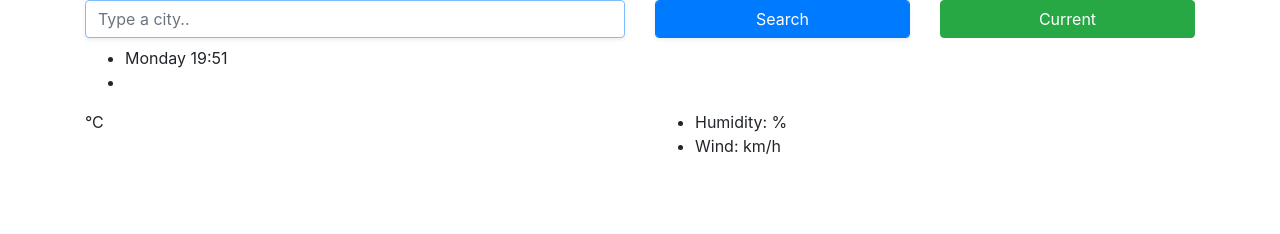
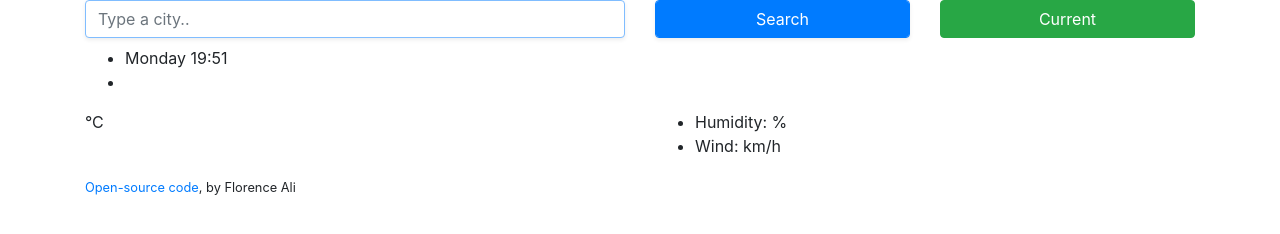
Before and after one commit to Florence888/weather-app2, a website built with Parcel: page index.html in a window 1280 px wide. Built offline with nearby package versions, Linux system fonts and the light colour scheme; no server answers.

Commit message:
Added open source code button in index.html

```diff
--- a/index.html
+++ b/index.html
@@ -51,6 +51,7 @@
                     </ul>
                 </div>
             </div>
+            <small><a href="https://github.com/Florence888/weather-app2" target="_blank">Open-source code</a>, by Florence Ali</small>
         </div>
     </div>
     <script src="src/index.js"></script>
```
